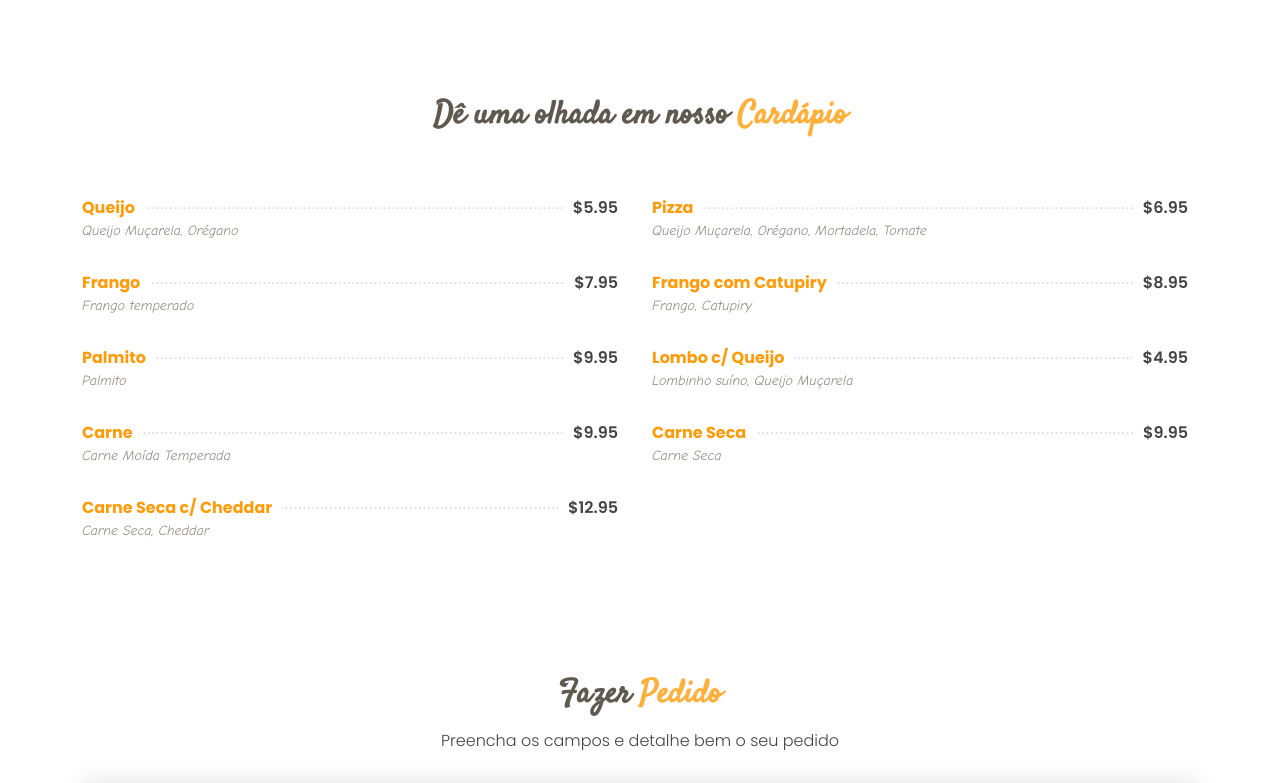
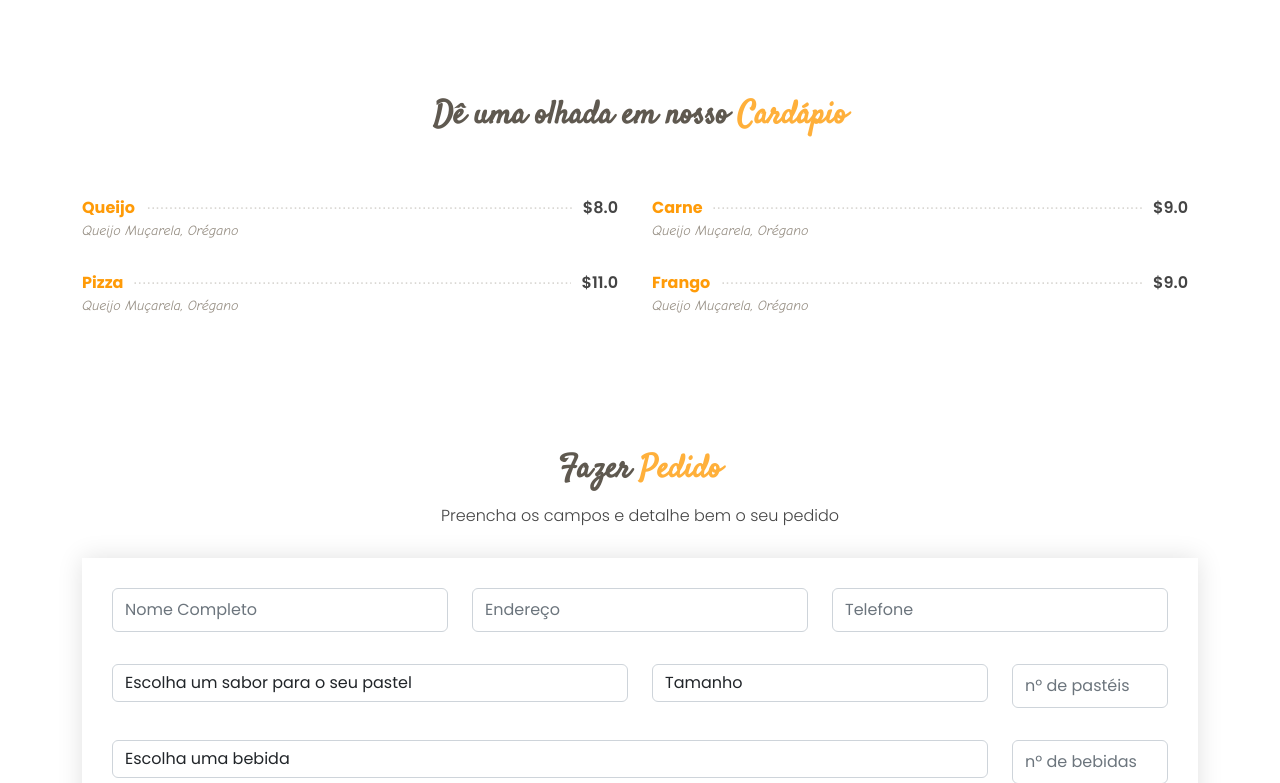
Before and after one commit to GuiMedeirox/Pastelaria3000, a Django app: page / in a window 1280 px wide. Shown: the part 1345-2128 px from the top of the page. Run offline with Django 4.2, Linux system fonts and the light colour scheme; data comes from the database, SQL or seed files in the repository; some libraries are stand-ins or nearby versions.

Commit message:
criado lista de pasteis no index.html

```diff
--- a/core/templates/index.html
+++ b/core/templates/index.html
@@ -169,86 +169,19 @@
 
         <div class="row menu-container">
 
+
+          {% for listaSabor in saborPastel %}
+
           <div class="col-lg-6 menu-item filter-starters">
             <div class="menu-content">
-              <a href="#">Queijo</a><span>$5.95</span>
+              <a href="#">{{listaSabor}}</a><span>${{listaSabor.preco}}</span>
             </div>
             <div class="menu-ingredients">
               Queijo Muçarela, Orégano
             </div>
           </div>
 
-          <div class="col-lg-6 menu-item filter-specialty">
-            <div class="menu-content">
-              <a href="#">Pizza</a><span>$6.95</span>
-            </div>
-            <div class="menu-ingredients">
-              Queijo Muçarela, Orégano, Mortadela, Tomate
-            </div>
-          </div>
-
-          <div class="col-lg-6 menu-item filter-starters">
-            <div class="menu-content">
-              <a href="#">Frango</a><span>$7.95</span>
-            </div>
-            <div class="menu-ingredients">
-              Frango temperado
-            </div>
-          </div>
-
-          <div class="col-lg-6 menu-item filter-salads">
-            <div class="menu-content">
-              <a href="#">Frango com Catupiry</a><span>$8.95</span>
-            </div>
-            <div class="menu-ingredients">
-              Frango, Catupiry
-            </div>
-          </div>
-
-          <div class="col-lg-6 menu-item filter-specialty">
-            <div class="menu-content">
-              <a href="#">Palmito</a><span>$9.95</span>
-            </div>
-            <div class="menu-ingredients">
-              Palmito
-            </div>
-          </div>
-
-          <div class="col-lg-6 menu-item filter-starters">
-            <div class="menu-content">
-              <a href="#">Lombo c/ Queijo</a><span>$4.95</span>
-            </div>
-            <div class="menu-ingredients">
-              Lombinho suíno, Queijo Muçarela
-            </div>
-          </div>
-
-          <div class="col-lg-6 menu-item filter-salads">
-            <div class="menu-content">
-              <a href="#">Carne</a><span>$9.95</span>
-            </div>
-            <div class="menu-ingredients">
-              Carne Moída Temperada
-            </div>
-          </div>
-
-          <div class="col-lg-6 menu-item filter-salads">
-            <div class="menu-content">
-              <a href="#">Carne Seca</a><span>$9.95</span>
-            </div>
-            <div class="menu-ingredients">
-              Carne Seca
-            </div>
-          </div>
-
-          <div class="col-lg-6 menu-item filter-specialty">
-            <div class="menu-content">
-              <a href="#">Carne Seca c/ Cheddar</a><span>$12.95</span>
-            </div>
-            <div class="menu-ingredients">
-              Carne Seca, Cheddar
-            </div>
-          </div>
+          {% endfor %}
 
         </div>
 
@@ -270,14 +203,15 @@
         </div>
 
         <!-- Aqui vai ser o formulário para registrar um pedido. -->
-        <form action="forms/book-a-table.php" method="post" role="form" class="php-email-form">
+        <form action="{% url 'fazerPedido' %}" method="post" role="form" class="php-email-form">
+          {% csrf_token %}
           <div class="row">
             <div class="col-lg-4 col-md-6 form-group">
               <input type="text" name="name" class="form-control" id="name" placeholder="Nome Completo" data-rule="minlen:4" data-msg="Please enter at least 4 chars">
               <div class="validate"></div>
             </div>
             <div class="col-lg-4 col-md-6 form-group mt-3 mt-md-0">
-              <input type="email" class="form-control" name="endereco" id="endereco" placeholder="Endereço" data-rule="endereco" data-msg="Please enter a valid email">
+              <input type="text" class="form-control" name="endereco" id="endereco" placeholder="Endereço" data-rule="endereco" data-msg="Please enter a valid email">
               <div class="validate"></div>
             </div>
             <div class="col-lg-4 col-md-6 form-group mt-3 mt-md-0">
--- a/core/views.py
+++ b/core/views.py
@@ -16,3 +16,10 @@ def index(request):
 
 def gerenciarPedidos(request):
   return render(request, 'gerenciarPedidos.html')
+
+def fazerPedido(request):
+  form = PedidoForm(request.POST)
+  if form.is_valid():
+    form.save()
+    return redirect('gerenciarPedidos.html')
+  return render(request, 'index.html', {'form': form})
--- a/pastelaria/urls.py
+++ b/pastelaria/urls.py
@@ -20,5 +20,6 @@ from core import views
 urlpatterns = [
     path('admin/', admin.site.urls),
     path('', views.index),
+    path('fazerPedido', views.fazerPedido, name='fazerPedido'),
     path('gerenciarPedidos.html', views.gerenciarPedidos),
 ]
```
